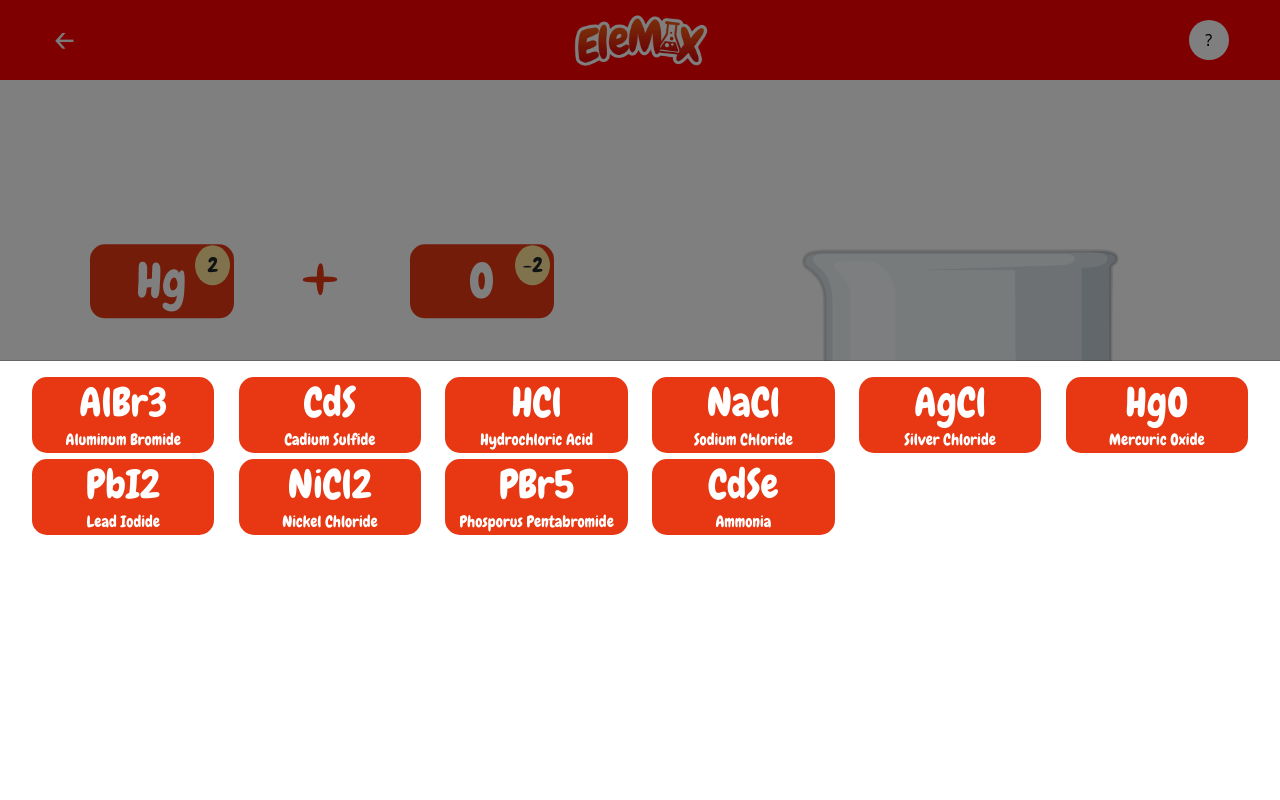
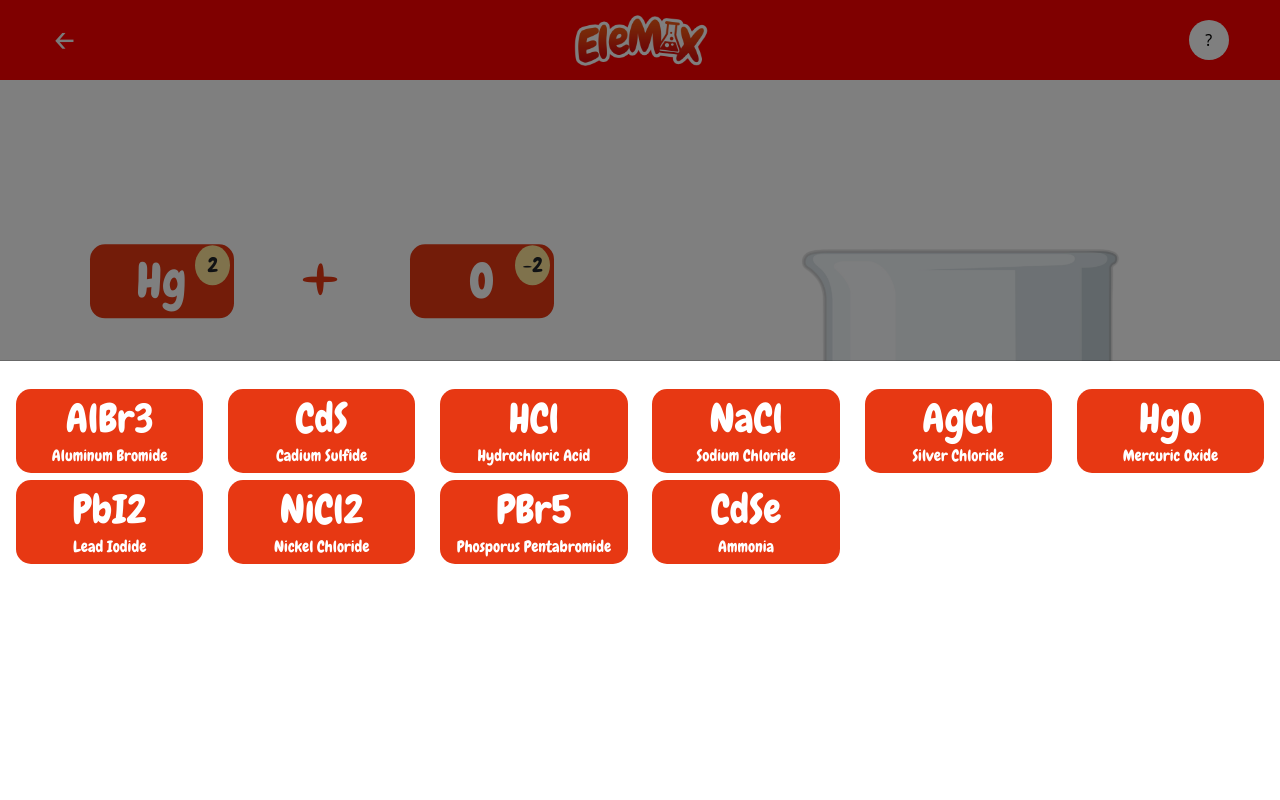
Before and after one commit to tapsivanneil/EleMix, a PHP site: page /elemix.php in a window 1280 px wide, after a click on "Hg". Run offline with PHP 8.4, Linux system fonts and the light colour scheme; data comes from the database, SQL or seed files in the repository; some libraries are stand-ins or nearby versions.

Commit message:
updated elements tray, and animation holder to mp4

```diff
--- a/elemix.php
+++ b/elemix.php
@@ -14,7 +14,6 @@
     <script src="node_modules/bootstrap/dist/js/bootstrap.min.js"></script>
     <script src="node_modules/@popperjs/core/dist/umd/popper.js"></script>
     <script src="node_modules/jquery/dist/jquery.min.js"></script>
-    <script src="js/script.js"> </script>
     <title>EleMix</title>
 </head>
 
@@ -34,7 +33,7 @@
     <div class="position-relative preface justify-content-center align-items-center">
         <div style="display: flex; flex-direction: column;">
             <section class="position-relative d-flex justify-content-center align-items-center" id="animation_container">
-                <img src="" id="animation" alt="" class="m-1 p-0 ">
+                <video autoplay loop controls src="" id="animation" alt="" class="m-1 p-0 ">
 
             </section>
             <div style=" width: 100%; max-width: 500px; heigth: 100%; min-height: 300px; margin: auto; text-align: center; display: none;" id="description_container">
@@ -80,11 +79,11 @@
     </div>
 
 <!-- offcanvas  -->
-        <div class="offcanvas offcanvas-bottom" tabindex="-1" id="offcanvasExample" aria-labelledby="offcanvasExampleLabel">
+        <div class="offcanvas offcanvas-bottom pt-1" tabindex="-1" id="offcanvasExample" aria-labelledby="offcanvasExampleLabel">
 
             <div class="offcanvas-body position-relative pt-3 mb-2" id="liveSearchResults">
 
-                <div class="button-container px-3 ">
+                <div class="button-container">
                     <?php
                     if(isset($_POST['element_submit'])){
                         $element_1_search = isset($_POST['element_1_search']) ? $_POST['element_1_search'] : 'Na';
@@ -115,7 +114,7 @@
                             $element_name = $element['combination_name'];
 
                             echo '
-                                <button onclick="setElementName( \'' . $element_1 . '\', \'' . $element_2 . '\',\'' . $subscript_1 . '\',\'' . $subscript_2 . '\')"  getResult(); class="offcanvas-btn d-flex flex-column justify-content-center align-items-center mx-auto">
+                                <button onclick="setElementName( \'' . $element_1 . '\', \'' . $element_2 . '\',\'' . $subscript_1 . '\',\'' . $subscript_2 . '\')"  getResult(); class="offcanvas-btn d-flex flex-column justify-content-center align-items-center mx-auto mt-2">
                                     <span class="symbol">' . $element_symbol . '</span>
                                     <span class="element-name">' . $element_name . '</span>
                                 </button>';
@@ -127,7 +126,7 @@
             </div>
         </div>
 
-<div style="display: flex">
+<div style="display: flex" id="combination_btn">
     <button class="combination-btn" type="button" data-bs-toggle="offcanvas" data-bs-target="#offcanvasExample" aria-controls="offcanvasExample">
   Combinations
 </button>
@@ -176,12 +175,19 @@
 
     </div>
 
-
-
 </div>
 
 </body>
+
+<audio id="bgm" controls autoplay loop>
+  <source src="assets/mp3/elemix_bgm.mp3" type="audio/mpeg">
+  Your browser does not support the audio element.
+</audio>
+
 </html>
+
+<script src="js/script.js"> </script>
+
 <?php
         $el_1 = isset($_POST['element_1_search']) ? $_POST['element_1_search'] : "";
         $el_2 = isset($_POST['element_2_search']) ? $_POST['element_2_search'] : "";
@@ -207,6 +213,10 @@
 
 
             echo '<script>
+
+                var combination_btn = document.getElementById("combination_btn");
+                combination_btn.style.display = "none";
+
                 var controls = document.getElementById("controls");
                 controls.style.display = "none";
 
```
